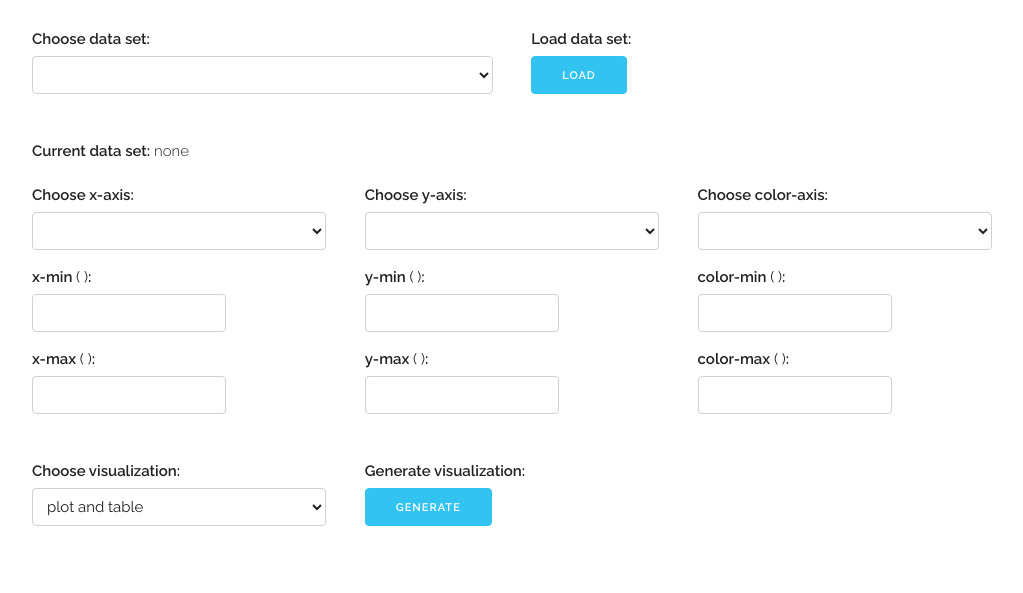
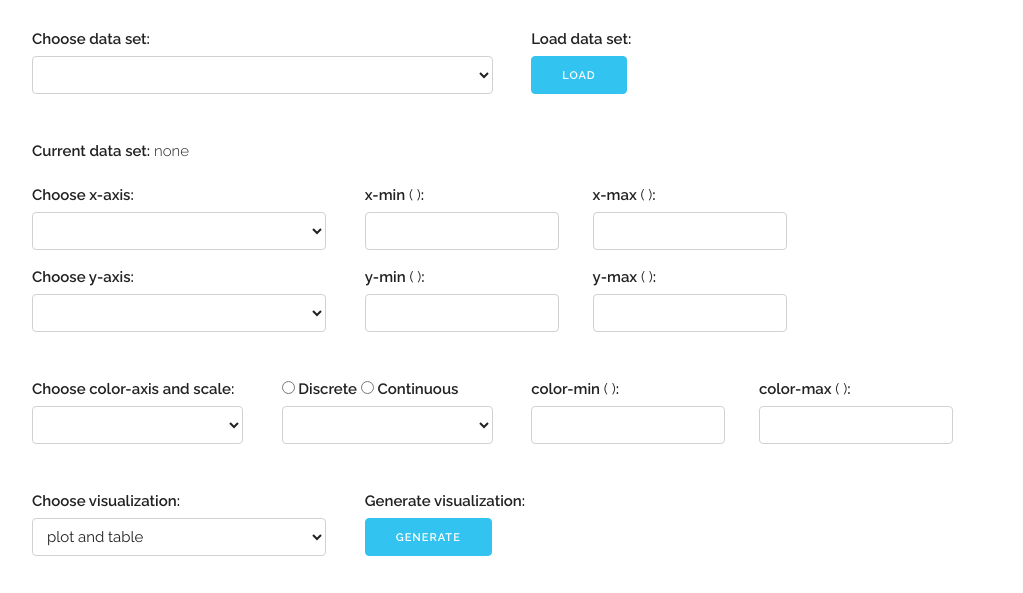
Before and after one commit to jeclevenger/d3-workflowB, a plain HTML site: page d3-workflowB-iter2.html in a window 1280 px wide. Shown: the part 162-755 px from the top of the page, without its empty margins (128-1151 px from the left). Drawn offline with Linux system fonts and the light colour scheme.

Commit message:
gui rework

```diff
--- a/css/d3-workflowB-iter2.css
+++ b/css/d3-workflowB-iter2.css
@@ -30,3 +30,7 @@ th.test > div { width: 100%; height: 100%; min-width: 120px; max-width: 400px; o
 .small {
    font-weight: normal;
 }
+
+.radio {
+    margin-bottom: 0px;
+}
--- a/d3-workflowB-iter2.html
+++ b/d3-workflowB-iter2.html
@@ -53,30 +53,63 @@
                     <select class="u-full-width reuseSelector" id="xaxisSelector">
                         <option value="none"></option>
                     </select>
+                </div>
+                <div class="eight columns">
+                    <div style="display: inline-block; padding-right: 2em;">
                         <label for="xaxismin">x-min <span id="xaxisminRange" class="small">( )</span>:</label>
                         <input type="number" name="xaxismin" id="xaxismin" autocomplete="off">
+                    </div>
+                    <div style="display: inline-block;">
                         <label for="xaxismax">x-max <span id="xaxismaxRange" class="small">( )</span>:</label>
                         <input type="number" name="xaxismax" id="xaxismax" autocomplete="off">
                     </div>
+                </div>
+            </div>
+            <div class="row">
                 <div class="four columns">
                     <label for="yaxisSelector">Choose y-axis:</label>
                     <select class="u-full-width reuseSelector" id="yaxisSelector">
                         <option value="none"></option>
                     </select>
+                </div>
+                <div class="eight columns">
+                    <div style="display: inline-block; padding-right: 2em;">
                         <label for="yaxismin">y-min <span id="yaxisminRange" class="small">( )</span>:</label>
                         <input type="number" name="yaxismin" id="yaxismin" autocomplete="off">
+                    </div>
+                    <div style="display: inline-block;">
                         <label for="yaxismax">y-max <span id="yaxismaxRange" class="small">( )</span>:</label>
                         <input type="number" name="yaxismax" id="yaxismax" autocomplete="off">
                     </div>
-                <div class="four columns">
-                    <label for="coloraxisSelector">Choose color-axis:</label>
+                </div>
+            </div>
+            <div class="row pt2">
+                <div class="three columns">
+                    <label for="coloraxisSelector">Choose color-axis and scale:</label>
                     <select class="u-full-width reuseSelector" id="coloraxisSelector">
                         <option value="none"></option>
                     </select>
+                </div>
+                <div class="three columns">
+                    <label for="colorscaleSelector">
+                        <input class="radio" type="radio" name="coloraxistype" value="discrete" autocomplete="off"> Discrete
+                        <span style="display: inline-block">
+                            <input class="radio" type="radio" name="coloraxistype" value="continuous" autocomplete="off"> Continuous
+                        </span>
+                    </label>
+                    <select class="u-full-width reuseSelector" id="colorscaleSelector">
+                        <option value="none"></option>
+                    </select>
+                </div>
+                <div class="six columns">
+                    <div style="display: inline-block; padding-right: 2em;">
                         <label for="coloraxismin">color-min <span id="coloraxisminRange" class="small">( )</span>:</label>
                         <input type="number" name="coloraxismin" id="coloraxismin" autocomplete="off">
+                    </div>
+                    <div style="display: inline-block;">
                         <label for="coloraxismax">color-max <span id="coloraxismaxRange" class="small">( )</span>:</label>
                         <input type="number" name="coloraxismax" id="coloraxismax" autocomplete="off">
+                    </div>
                 </div>
             </div>
             <div class="row pt2">
```
Lines whose indentation alone changed are shown as unchanged.
